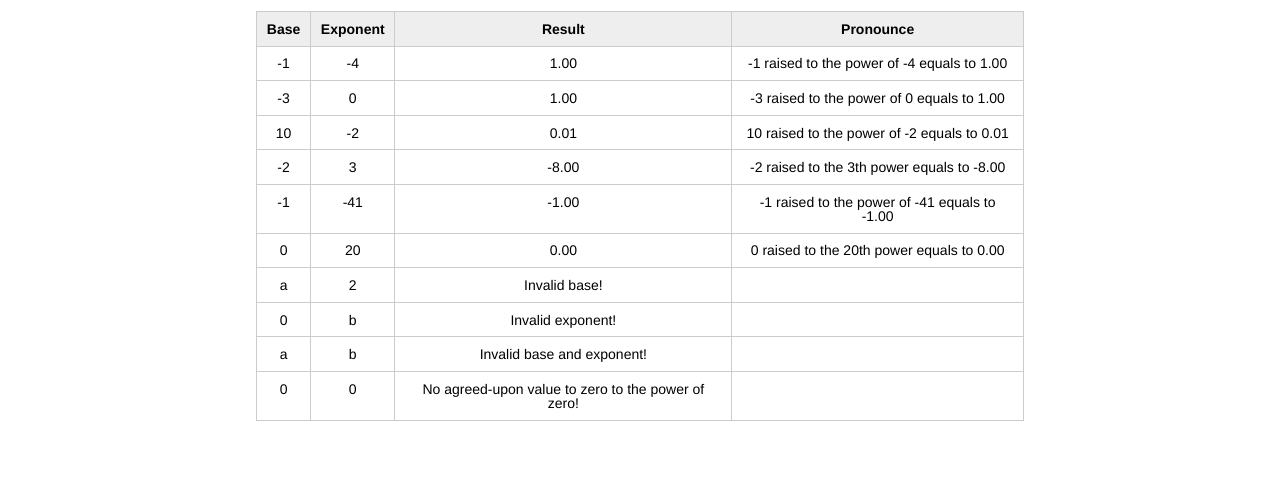
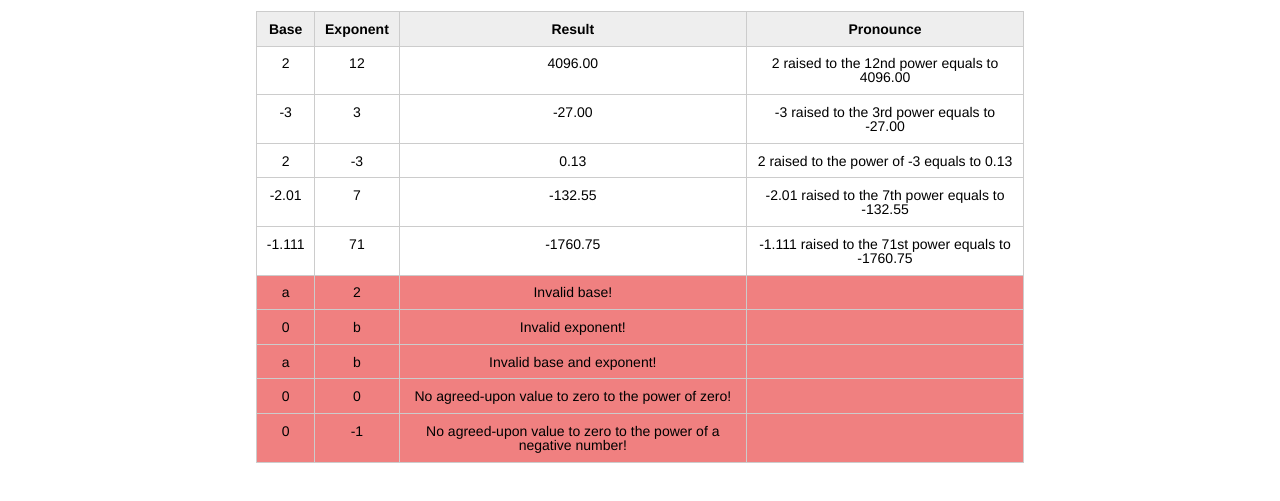
Before and after one commit to rafaelnmaldonado/power-javascript, a plain HTML site: page index.html in a window 1280 px wide. Shown: the part 45-546 px from the top of the page. Drawn offline with Linux system fonts and the light colour scheme.

Commit message:
v1.0.3 Mathematical problem fix and design change

```diff
--- a/css/index.css
+++ b/css/index.css
@@ -112,3 +112,7 @@ button[disabled=disabled], button:disabled {
 .invalid{
 	border: 1px solid red;
 }
+
+.invalid-power{
+    background-color: lightcoral;
+}
--- a/index.html
+++ b/index.html
@@ -29,43 +29,36 @@
 					</thead>
 					<tbody>
 						<tr class="power">
-							<td class="num-base">-1</td>
-							<td class="num-exponent">-4</td>
+							<td class="num-base">2</td>
+							<td class="num-exponent">12</td>
 							<td class="num-result"></td>
 							<td class="txt-pronounce"></td>
 						</tr>
 
 						<tr class="power">
 							<td class="num-base">-3</td>
-							<td class="num-exponent">0</td>
-							<td class="num-result"></td>
-							<td class="txt-pronounce"></td>
-						</tr>
-
-						<tr class="power">
-							<td class="num-base">10</td>
-							<td class="num-exponent">-2</td>
-							<td class="num-result"></td>
-							<td class="txt-pronounce"></td>
-						</tr>
-
-						<tr class="power">
-							<td class="num-base">-2</td>
 							<td class="num-exponent">3</td>
 							<td class="num-result"></td>
 							<td class="txt-pronounce"></td>
 						</tr>
 
 						<tr class="power">
-							<td class="num-base">-1</td>
-							<td class="num-exponent">-41</td>
+							<td class="num-base">2</td>
+							<td class="num-exponent">-3</td>
 							<td class="num-result"></td>
 							<td class="txt-pronounce"></td>
 						</tr>
 
 						<tr class="power">
-							<td class="num-base">0</td>
-							<td class="num-exponent">20</td>
+							<td class="num-base">-2.01</td>
+							<td class="num-exponent">7</td>
+							<td class="num-result"></td>
+							<td class="txt-pronounce"></td>
+						</tr>
+
+						<tr class="power">
+							<td class="num-base">-1.111</td>
+							<td class="num-exponent">71</td>
 							<td class="num-result"></td>
 							<td class="txt-pronounce"></td>
 						</tr>
@@ -97,6 +90,13 @@
 							<td class="num-result"></td>
 							<td class="txt-pronounce"></td>
 						</tr>
+
+						<tr class="power">
+							<td class="num-base">0</td>
+							<td class="num-exponent">-1</td>
+							<td class="num-result"></td>
+							<td class="txt-pronounce"></td>
+						</tr>
 					</tbody>
 				</table>
 
--- a/js/index.js
+++ b/js/index.js
@@ -17,6 +17,7 @@ for (let i = 0; i < arrayPower.length; i++) {
   var exponentIsValid = true;
 
   if (isNaN(base) && isNaN(exponent)) {
+    power.classList.add("invalid-power");
     console.log("Invalid base and exponent!");
     baseIsValid = false;
     exponentIsValid = false;
@@ -24,12 +25,14 @@ for (let i = 0; i < arrayPower.length; i++) {
   }
   else {
     if (isNaN(base)) {
+      power.classList.add("invalid-power");
       console.log("Invalid base!");
       baseIsValid = false;
       unResult.textContent = "Invalid base!";
     }
 
     if (isNaN(exponent)) {
+      power.classList.add("invalid-power");
       console.log("Invalid exponent!");
       exponentIsValid = false;
       unResult.textContent = "Invalid exponent!";
@@ -51,12 +54,18 @@ for (let i = 0; i < arrayPower.length; i++) {
         if (base == 0) {
           det = false;
           unResult.textContent = "No agreed-upon value to zero to the power of zero!";
+          power.classList.add("invalid-power");
           break determined;
         }
         result = 1;
       }
 
       else {
+        if (base == 0) {
+          unResult.textContent = "No agreed-upon value to zero to the power of a negative number!";
+          power.classList.add("invalid-power");
+          break determined;
+        }
         for (let i = -1; i >= exponent; i--) {
           result = result * base;
         }
@@ -69,10 +78,10 @@ for (let i = 0; i < arrayPower.length; i++) {
         if (exponent % 10 == 1) {
           unPronounce.textContent = base + " raised to the " + exponent + "st power equals to " + result;
         }
-        else if (exponent % 10 == 1) {
+        else if (exponent % 10 == 2) {
           unPronounce.textContent = base + " raised to the " + exponent + "nd power equals to " + result;
         }
-        else if (exponent % 10 == 1) {
+        else if (exponent % 10 == 3) {
           unPronounce.textContent = base + " raised to the " + exponent + "rd power equals to " + result;
         }
         else {
```
